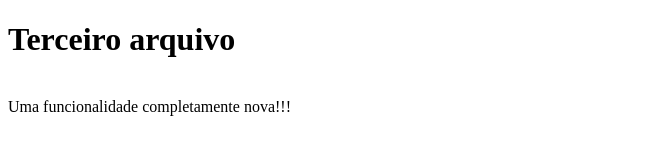
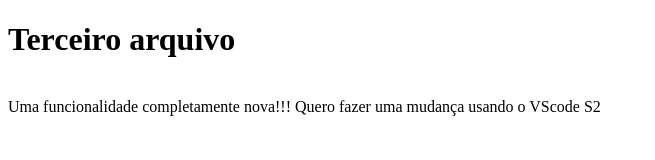
Before and after one commit to chulastem/AnimaCursoGitGithub2022-b, a plain HTML site: page terceiro.html in a window 1280 px wide. Shown: the whole page, without its empty margins (0-655 px from the left). Drawn offline with Linux system fonts and the light colour scheme.

Commit message:
essa mudança eu fiz no VScide

```diff
--- a/terceiro.html
+++ b/terceiro.html
@@ -5,5 +5,6 @@
   </head>
   <body><h1>Terceiro arquivo</h1><br>
   Uma funcionalidade completamente nova!!!
+  Quero fazer uma mudança usando o VScode S2
   </body>
 </html>
```
